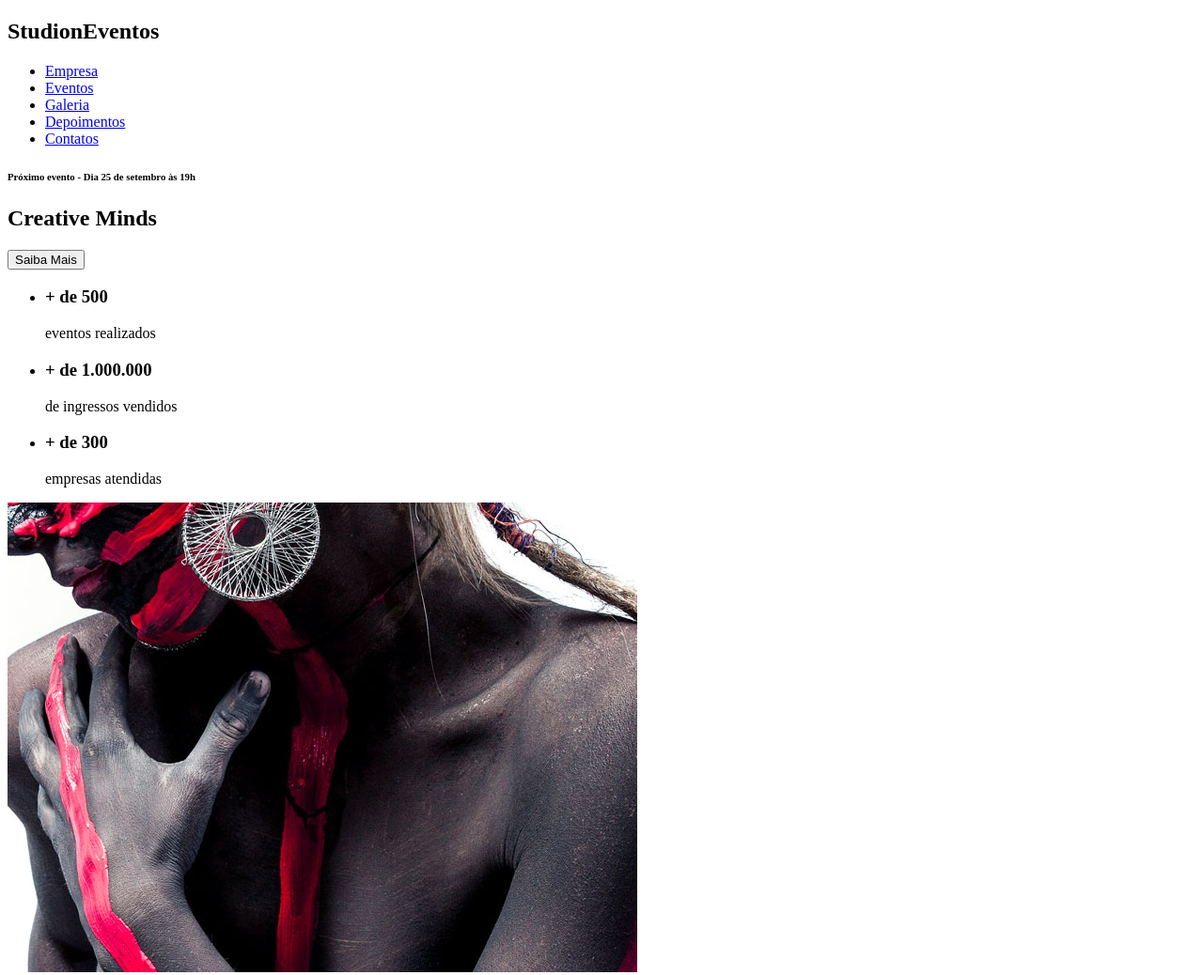
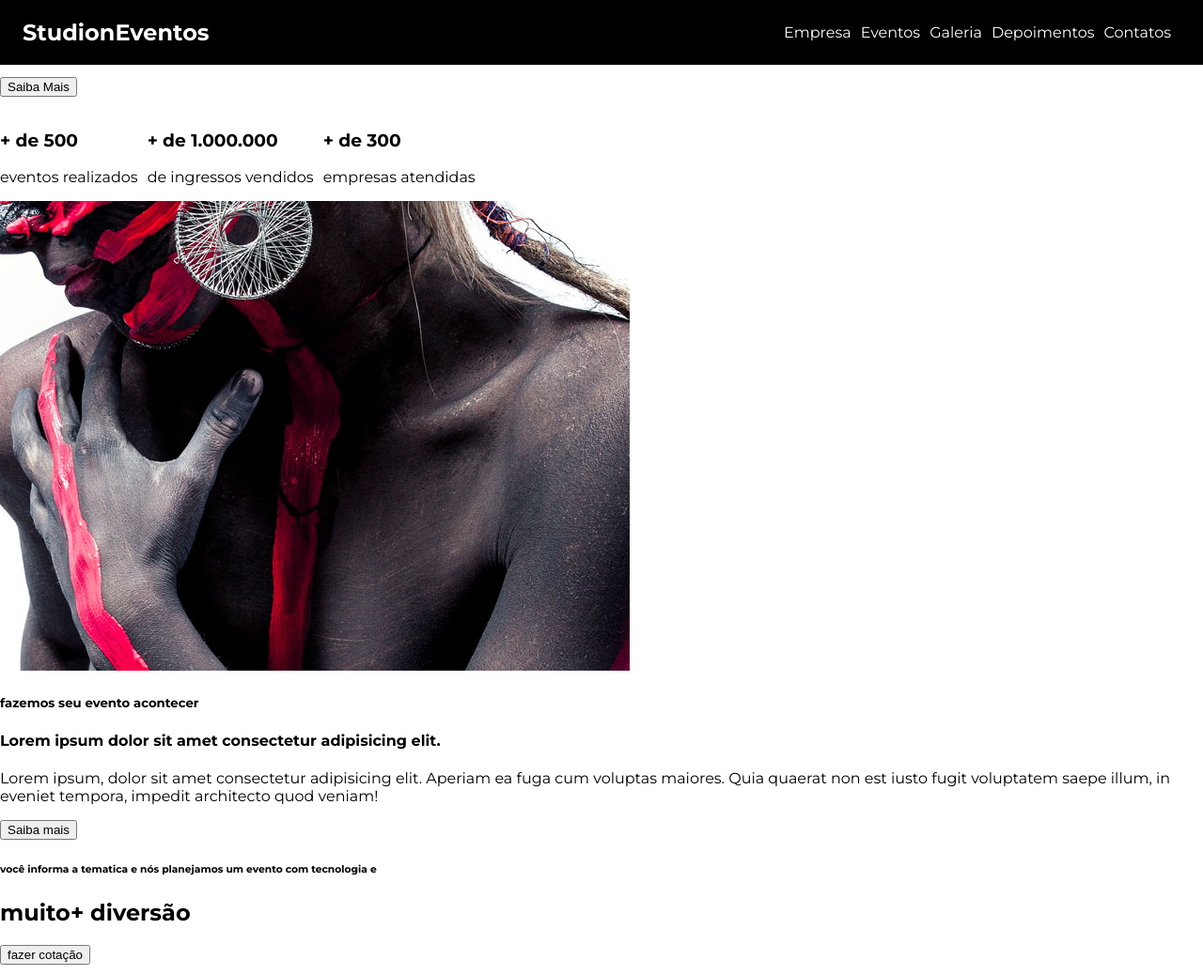
Before and after one commit to jean-junior/imagineaula1, a website: page src/index.html in a window 1280 px wide. Shown: the top 1038 px of the page at 94% size. Drawn offline with Linux system fonts and the light colour scheme.

Commit message:
feat(CSS): Style sheet created

```diff
--- a/src/index.html
+++ b/src/index.html
@@ -4,13 +4,14 @@
 <head>
     <meta charset="UTF-8">
     <meta name="viewport" content="width=device-width, initial-scale=1.0">
+    <link rel="stylesheet" href="style.css">
     <title>Studion</title>
 </head>
 
 <body>
-    <nav>
+    <nav class="navbar">
         <h1>Studi<span>on</span><span>Eventos</span></h1>
-        <ul>
+        <ul class="navbar__links">
             <li>
                 <a href="#empresa">
                     Empresa
@@ -42,7 +43,7 @@
     <header>
         <div id="Slider">
             <div class="slide">
-                <h6><span> Próximo evento</span> - Dia 25 de setembro às 19h</h6>
+                <h6 style="margin:0;"><span> Próximo evento</span> - Dia 25 de setembro às 19h</h6>
                 <h2><span>Creative </span>Minds</h2>
                 <button>Saiba Mais</button>
             </div>
@@ -65,8 +66,8 @@
         </section>
 
         <section id="lorem">
+            <img src="./images/institutional.jpg" />
             <div>
-                <img src="./images/institutional.jpg" />
                 <h5>fazemos seu evento acontecer </h5>
                 <h4>Lorem ipsum dolor sit amet consectetur adipisicing elit.</h4>
                 <p>
--- /dev/null
+++ b/src/style.css
@@ -0,0 +1,52 @@
+@import url('https://fonts.googleapis.com/css2?family=Montserrat:wght@400;700&display=swap');
+
+*{
+    box-sizing: border-box;
+}
+
+:root {
+    --color-primary: #ffc500;
+    font-family:Montserrat, sans-serif;
+    font-size: 16px;
+}
+
+body{
+    margin:0;
+}
+
+ul{
+    display: flex;
+    list-style: none;
+    padding-left: 0;
+}
+
+li{
+    margin-right: 0.625rem;
+}
+
+.navbar{
+    position: fixed;
+    display: grid;
+    grid-template-columns: 1fr 9fr;
+    align-items: center;
+    top: 0;
+    left: 0;
+    width: 100vw;
+    padding: 0 1.5rem; /* /\ \/ - < > */
+    background-color:rgb(0, 0, 0);/*vermelho/ Verde / azul/ transparencia, de 0 a f */
+    color:#fff;
+
+}
+
+.navbar__links{
+    justify-self: end;
+}
+
+.navbar__links a {
+    color: #fff;
+    text-decoration: none;
+}
+
+.navbar__links a:hover{
+    color: var(--color-primary);
+}
```
